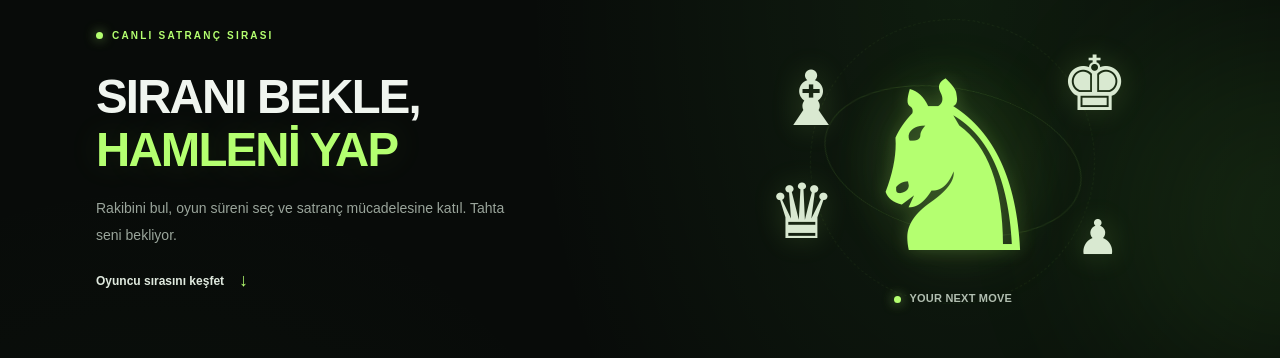
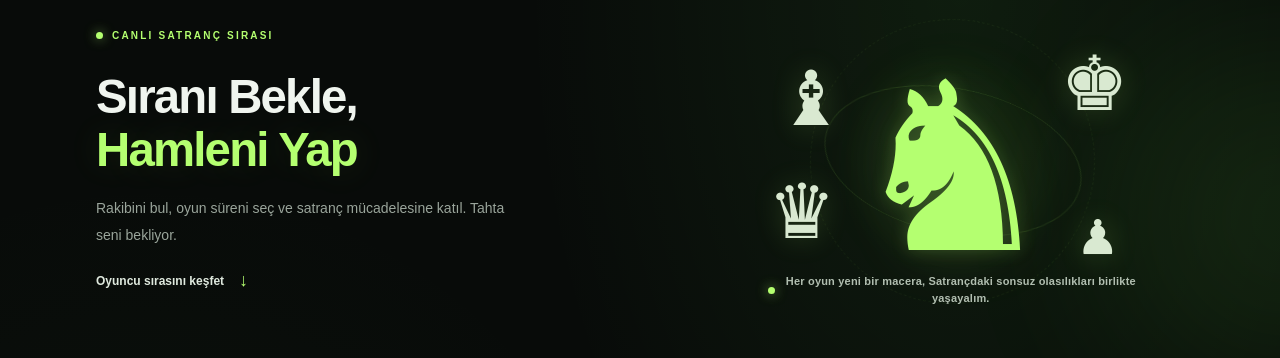
Before and after one commit to erenhasanalkan993-sketch/sira-mat, a Next.js app: page / in a window 1280 px wide. Shown: the part 138-496 px from the top of the page. Built offline with nearby package versions, Linux system fonts and the light colour scheme; no server answers; the database is empty.

Commit message:
Giris metnini duzenle

```diff
--- a/app/page.tsx
+++ b/app/page.tsx
@@ -266,9 +266,9 @@ export default function Home() {
           </div>
 
           <h1>
-            SIRANI BEKLE,
+            Sıranı Bekle,
             <br />
-            <span>HAMLENİ YAP</span>
+            <span>Hamleni Yap</span>
           </h1>
 
           <p className="hero-description">
@@ -333,7 +333,7 @@ export default function Home() {
 
           <div className="hero-art-label">
             <span className="live-dot" />
-            YOUR NEXT MOVE
+            Her oyun yeni bir macera, Satrançdaki sonsuz olasılıkları birlikte yaşayalım.
           </div>
         </div>
       </section>
```
